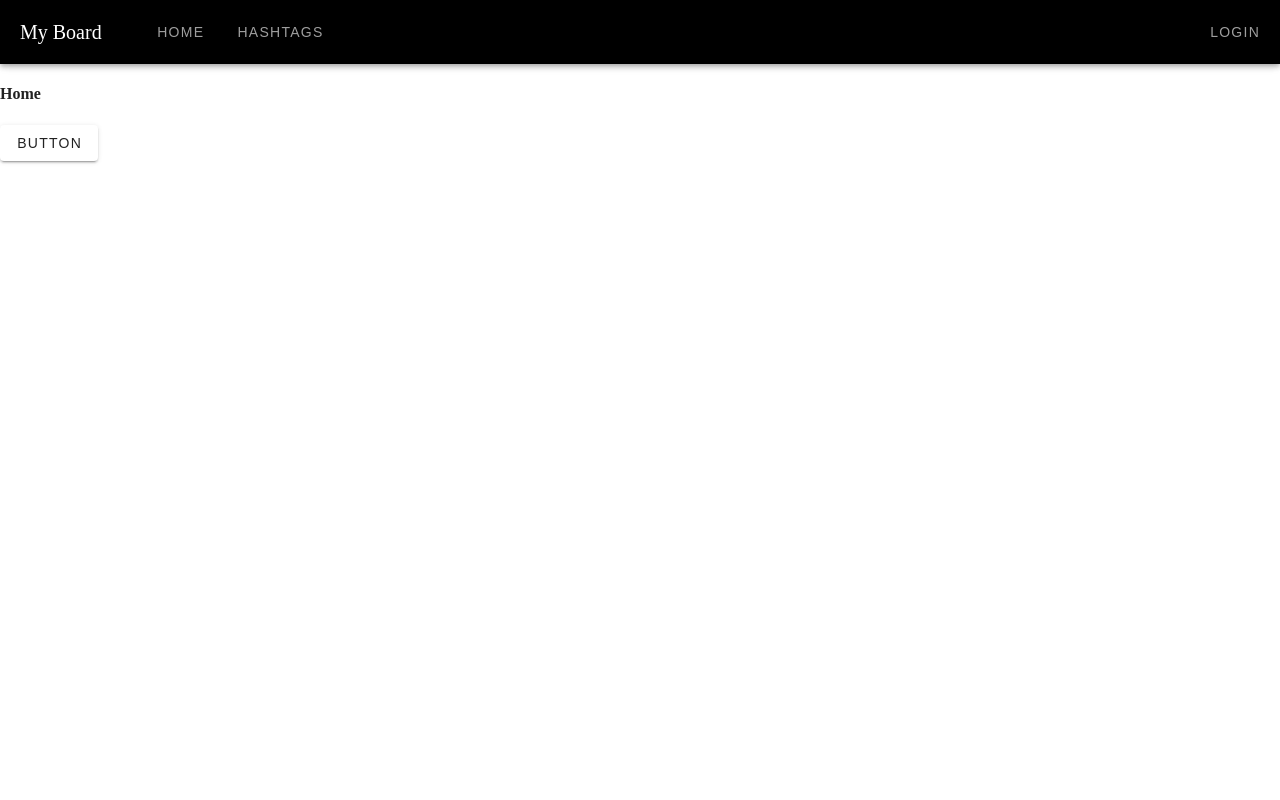
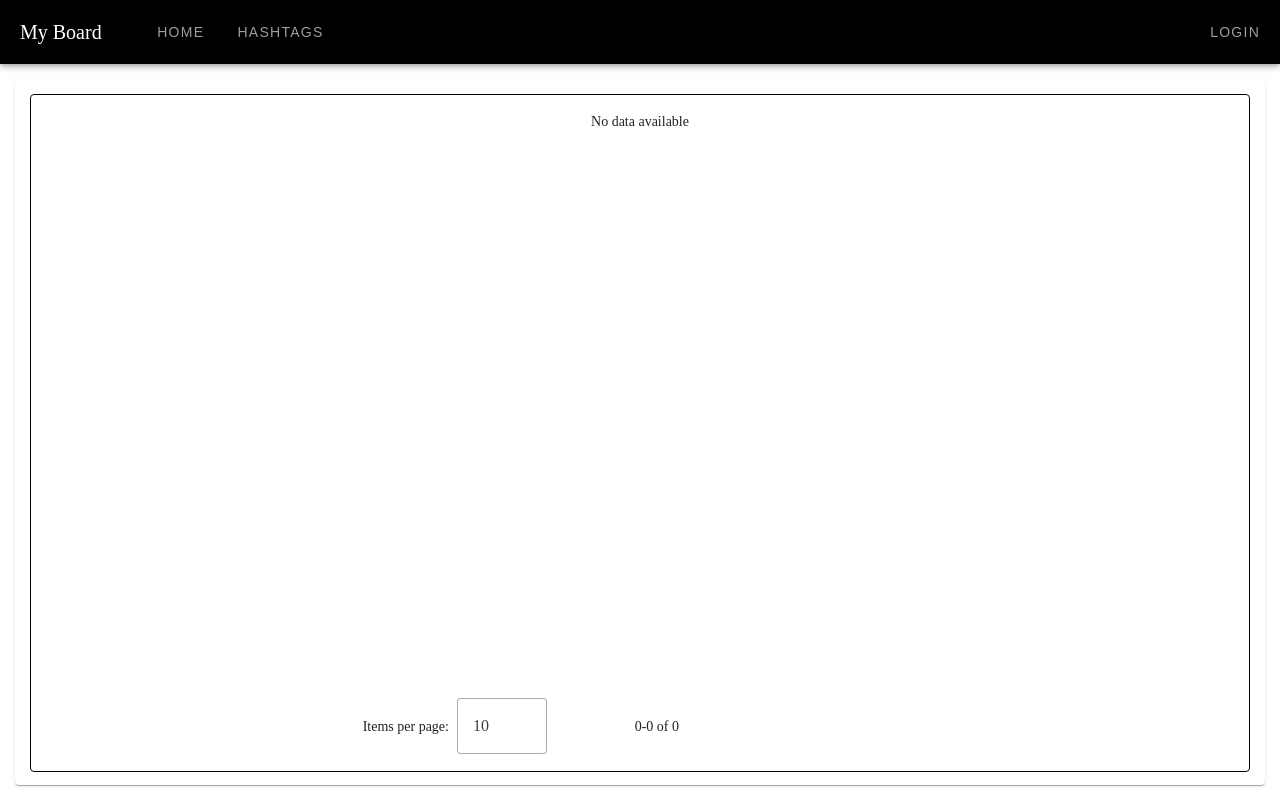
Before and after one commit to guswns2/my-board-frontend, a Vue app: page /home in a window 1280 px wide. Built offline with nearby package versions, Linux system fonts and the light colour scheme.

Commit message:
레이아웃.. 힘들었다..

```diff
--- a/src/App.vue
+++ b/src/App.vue
@@ -2,14 +2,12 @@
 </script>
 
 <template>
-  <v-app style="background-color: #ffffff">
-    <v-main>
-      <router-view v-slot="{ Component }">
-        <transition>
-          <component :is="Component" />
-        </transition>
-      </router-view>
-    </v-main>
+  <v-app style="background-color: #ffffff;">
+    <router-view v-slot="{ Component }">
+      <transition>
+        <component :is="Component" />
+      </transition>
+    </router-view>
   </v-app>
 </template>
 
--- a/src/layouts/Layout.vue
+++ b/src/layouts/Layout.vue
@@ -5,10 +5,10 @@ import {NavigationFailure} from "vue-router";
 import {onMounted} from "vue";
 
 onMounted(() => {
-  fns.setRoute("home");
+  func.setRoute("home");
 })
 
-const fns = {
+const func = {
   setRoute(name: string) {
     console.log("############################ Route Name ############################");
     console.log(`ROUTER NAME : ${name}`);
@@ -20,14 +20,14 @@ const fns = {
       console.log("############################Route Error Catch############################");
       console.log(error);
       console.log("############################BoardList 으로 이동############################");
-      fns.setRoute("layout");
+      func.setRoute("layout");
     }
   }
 }
 </script>
 
 <template>
-  <div>
+  <div class="g-layout-container">
     <Header></Header>
 
     <router-view v-slot="{ Component }">
@@ -39,4 +39,10 @@ const fns = {
 </template>
 
 <style scoped>
+.g-layout-container {
+  display: flex;
+  width: 100%;
+  height: calc(100% - 64px);
+  padding-top: 64px;
+}
 </style>
--- a/src/views/Home.vue
+++ b/src/views/Home.vue
@@ -1,19 +1,41 @@
 <script setup lang="ts">
-const fns = {
-  clickBtn() {
-    console.log("clickBtn");
-  }
-}
+// const func = {
+// }
 </script>
 
 <template>
-  <div>
-    <h4>Home</h4>
-    <v-btn @click="fns.clickBtn">
-      Button
-    </v-btn>
+  <div class="g-view-container">
+    <div class="g-view-main">
+      <v-card class="g-content-card">
+        <v-data-table></v-data-table>
+      </v-card>
+    </div>
   </div>
 </template>
 
 <style scoped>
+.g-view-container {
+  display: flex;
+  padding: 15px;
+  width: calc(100% - 30px) !important;
+  height: calc(100% - 30px) !important;
+}
+.g-view-main {
+  display: flex;
+  flex-wrap: wrap;
+  width: 100%;
+}
+.g-content-card {
+  display: flex;
+  flex: 1 1 auto;
+  padding: 15px;
+}
+
+.v-data-table {
+  height: 100%;
+  border: 1px solid #000000;
+}
+:deep(.v-data-table-footer) {
+  justify-content: center;
+}
 </style>
```
